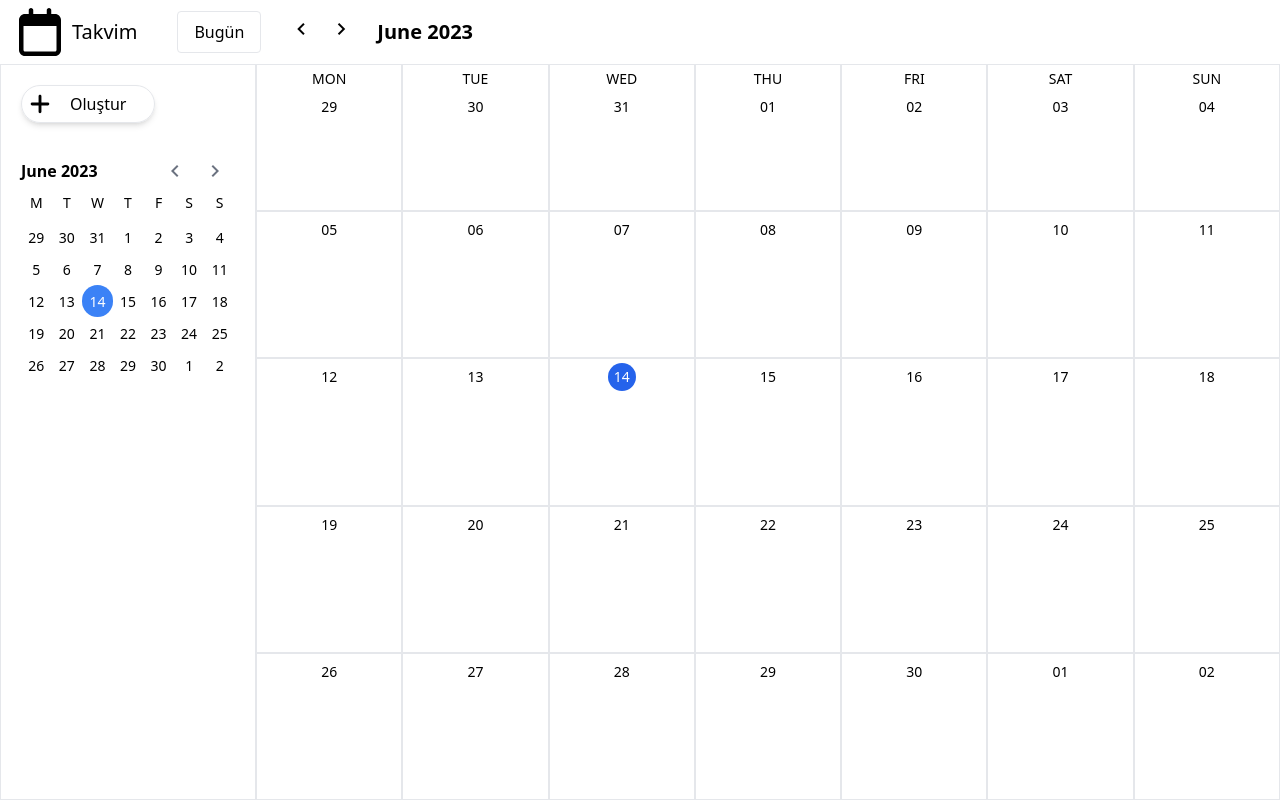
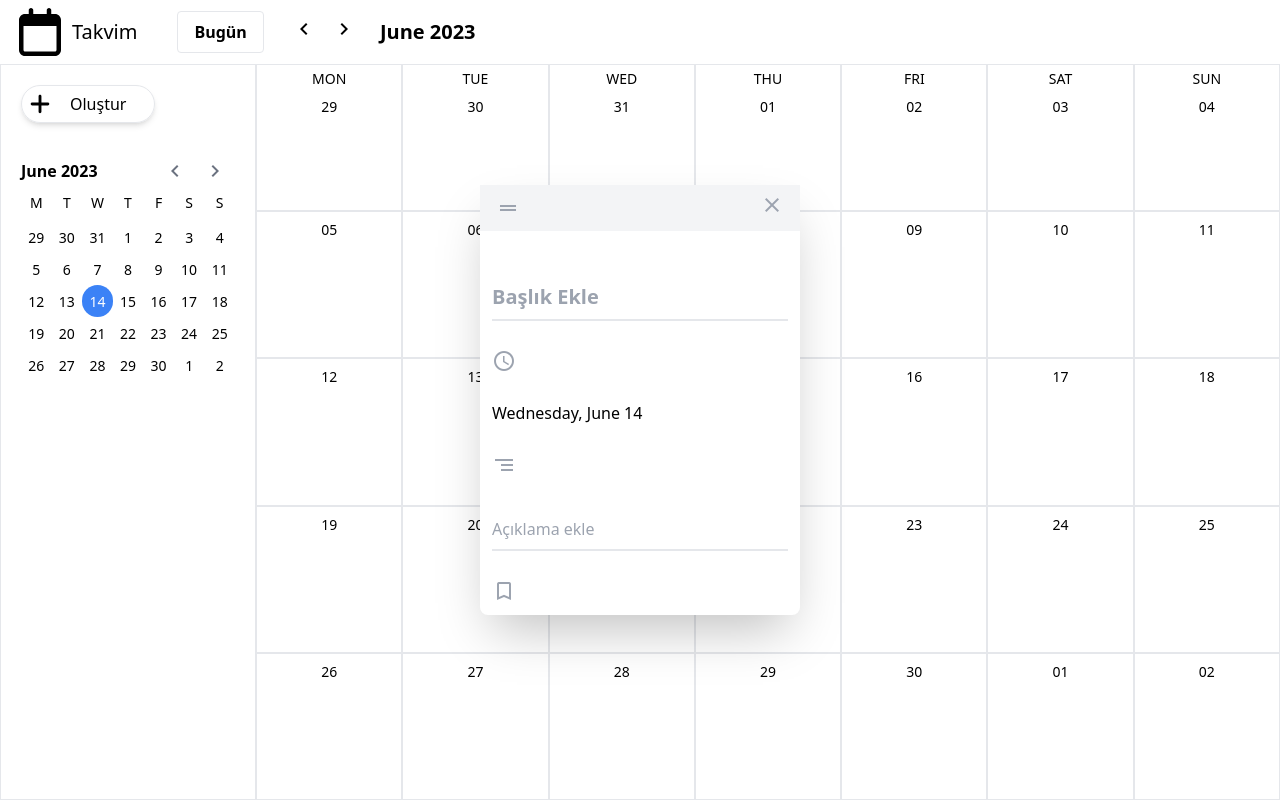
Before and after one commit to SKRNPC/MY-CALENDAR, a React (Create React App) app: page / in a window 1280 px wide. Both pictures are taken after a click on the button "Oluştur". Built offline with nearby package versions, Linux system fonts and the light colour scheme.

Commit message:
Olay ekle penceresi tasarlandı

```diff
--- a/src/App.js
+++ b/src/App.js
@@ -5,10 +5,11 @@ import CalendarHeader from './components/CalendarHeader';
 import Sidebar from './components/Sidebar';
 import Month from './components/Month';
 import GlobalContext from './context/GlobalContext';
+import EventModel from './components/EventModel';
 
 function App() {
   const [currentMonth, setCurrentMonth] = useState(getMonth())
-  const{monthIndex}=useContext(GlobalContext)
+  const{monthIndex, showEventModel}=useContext(GlobalContext)
   useEffect(()=>{
 
     setCurrentMonth(getMonth(monthIndex))}
@@ -16,6 +17,7 @@ function App() {
 
   return (
     <React.Fragment>
+      {showEventModel && <EventModel/>}
       <div  style={{height: '100vh'}} className="h-screen flex flex-col">
         <CalendarHeader/>
         <div className="flex flex-1">
--- a/src/components/CalendarHeader.js
+++ b/src/components/CalendarHeader.js
@@ -20,10 +20,10 @@ export default function CalendarHeader() {
   return (
     <header className='px-4 py-2 flex items-center'>
         <img src={logo} alt="calendar" className='mr-2 w-12 h-12' />
-        <h1 className='mr-10 text-xl text-black-500 fond-bold'>
+        <h1 className='mr-10 text-xl fond-bold'>
             Takvim
         </h1>
-        <button onClick={handleReset} className="border rounded py-2 px-4 mr-5">
+        <button onClick={handleReset} className="border rounded py-2 px-4 mr-5 font-bold">
             Bugün
         </button>
         <button onClick={handlePrevMonth}>
--- a/src/components/CreateEventButton.js
+++ b/src/components/CreateEventButton.js
@@ -1,9 +1,11 @@
-import React from 'react'
+import React, { useContext} from 'react'
 import plusImg from '../assets/plus-solid.svg'
+import GlobalContext from '../context/GlobalContext'
 
 export default function CreateEventButton() {
+    const{setShowEventModel} =useContext(GlobalContext)
   return (
-    <button className='border p-w rounded-full flex items-center shadow-md hover:shadow-2xl'>
+    <button onClick={() => setShowEventModel(true)} className='border p-w rounded-full flex items-center shadow-md hover:shadow-2xl'>
         <img src={plusImg} alt="create_event" className='pl-2 w-7 h-9' />
         <span className='pl-5 pr-7'>Oluştur</span>
     </button>
--- a/src/components/Day.js
+++ b/src/components/Day.js
@@ -1,5 +1,6 @@
-import React from 'react'
+import React, { useContext } from 'react'
 import dayjs from 'dayjs'
+import GlobalContext from '../context/GlobalContext';
 
 export default function Day({day, rowIdx}) {
     function getCurrentDayClass() {
@@ -7,7 +8,8 @@ export default function Day({day, rowIdx}) {
         ? 'bg-blue-600 text-white rounded-full w-7'
         : '';
     }
-  return (
+    const {setDaySelected, setShowEventModel}=useContext(GlobalContext)
+    return (
     <div className='border border-gray-200 flex flex-col'>
         <header className='flex flex-col items-center'>
             {rowIdx === 0 &&(
@@ -19,6 +21,13 @@ export default function Day({day, rowIdx}) {
                     {day.format('DD')}
                 </p>
         </header>
+        <div className='flex-1 cursor-pointer'
+        onClick={() => {
+            setDaySelected(day)
+            setShowEventModel(true)
+            }}>
+            {""}
+        </div>
     </div>
   )
 }
--- /dev/null
+++ b/src/components/EventModel.js
@@ -0,0 +1,58 @@
+import React, { useContext, useState } from 'react'
+import GlobalContext from '../context/GlobalContext'
+
+
+export default function EventModel() {
+    const [title, setTitle]= useState('')
+    const [description, setDescription]= useState('')
+    const {setShowEventModel, daySelected } = useContext(GlobalContext)
+  return (
+    <div className='h-screen w-full fixed left-0 top-0 flex justify-center items-center'>
+        <form className='bg-white rounded-lg shadow-2xl w-1/4'>
+            <header className='bg-gray-100 px-4 py-2 flex justify-between items-center'>
+                <span className='material-icons-outlined text-gray-400'>
+                    drag_handle
+                </span>
+                <button onClick={() => setShowEventModel(false)}>
+                <span className='material-icons-outlined text-gray-400'>
+                    close
+                </span>
+                </button>
+            </header>
+            <div className="p-3">
+                <div className="grid grid-cols-1/5 items-end gap-y-7">
+                    <div></div>
+                    <input
+                        type="text"
+                        name='title'
+                        placeholder='Başlık Ekle'
+                        value={title}
+                        required
+                        className=' pt-3 border-0 text-gray-600 text-xl font-semibold pb-2 w-full border-b-2 border-gray-200 focus:outline-none focus:ring-0 focus:border-blue-500'
+                        onChange={(e)=> setTitle(e.target.value)}
+                    />
+                    <span className='material-icons-outlined text-gray-400'>
+                        schedule
+                    </span>
+                    <p>{daySelected.format("dddd, MMMM DD")}</p>
+                    <span className='material-icons-outlined text-gray-400'>
+                        segment
+                    </span>
+                    <input
+                        type="text"
+                        name='description'
+                        placeholder='Açıklama ekle'
+                        value={description}
+                        required
+                        className=' pt-3 border-0 text-gray-600 pb-2 w-full border-b-2 border-gray-200 focus:outline-none focus:ring-0 focus:border-blue-500'
+                        onChange={(e)=> setDescription(e.target.value)}
+                    />
+                    <span className='material-icons-outlined text-gray-400'>
+                        bookmark_border
+                    </span>
+                </div>
+            </div>
+        </form>
+    </div>
+  )
+}
--- a/src/context/ContextWrapper.js
+++ b/src/context/ContextWrapper.js
@@ -5,7 +5,8 @@ import dayjs from 'dayjs'
 export default function ContextWrapper(props) {
     const[monthIndex, setMonthIndex]= useState(dayjs().month())
     const[smallCalendarMonth, setSmallCalendarmonth]= useState(null)
-    const[daySelected, setDaySelected]= useState(null)
+    const[daySelected, setDaySelected]= useState(dayjs())
+    const[showEventModel, setShowEventModel]= useState(false)
     useEffect(()=>{
         if(smallCalendarMonth !== null){
             setMonthIndex(smallCalendarMonth)
@@ -19,7 +20,10 @@ export default function ContextWrapper(props) {
             setMonthIndex,
             smallCalendarMonth,
             setSmallCalendarmonth,
-            daySelected,setDaySelected
+            daySelected,
+            setDaySelected,
+            showEventModel,
+            setShowEventModel
         }}>
         {props.children}
     </GlobalContext.Provider>
--- a/src/context/GlobalContext.js
+++ b/src/context/GlobalContext.js
@@ -7,6 +7,8 @@ const GlobalContext=React.createContext({
     setSmallCalendarmonth: (index)=>{},
     daySelected: null,
     setDaySelected: (day) => {},
+    showEventModel: false,
+    setShowEventModel: () => {}
 
 })
 
```
